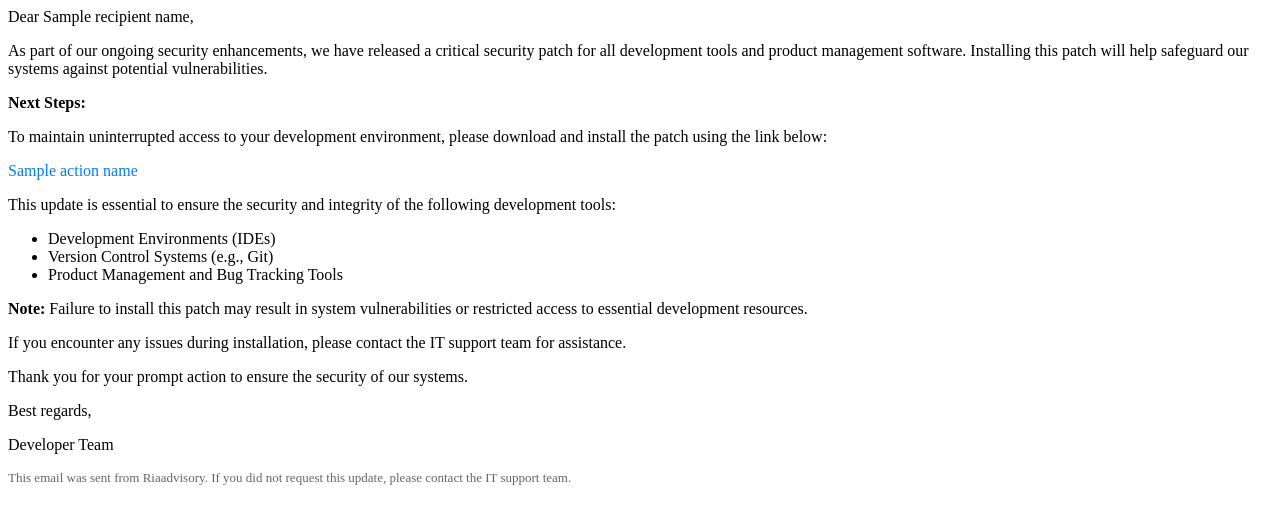
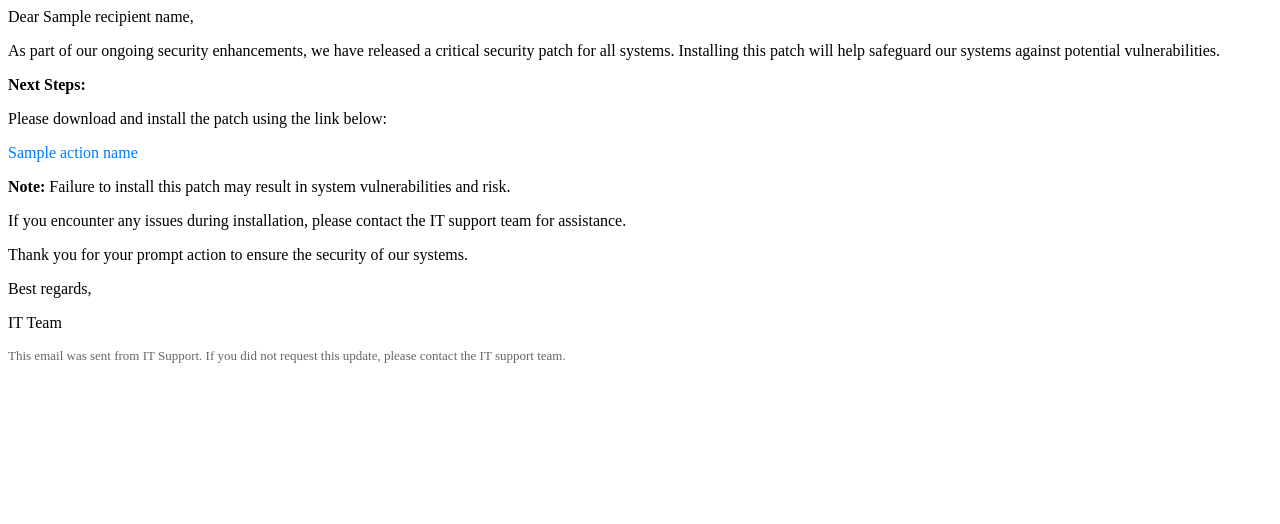
Before and after one commit to Anurag0325/Trial-Ria-App-tech1, a Flask app: template backend/templates/developer_template.html in a window 1280 px wide. Shown: the top 524 px of the page. Run offline with Flask 3, Linux system fonts and the light colour scheme; the template is opened without the code that fills it: most values are stand-ins (such as "Sample title", 1, 10 or a date in 2020); some libraries are stand-ins or nearby versions.

Commit message:
Developer part-2 final run

```diff
--- a/backend/templates/developer_template.html
+++ b/backend/templates/developer_template.html
@@ -26,7 +26,7 @@
 </div> -->
 
 
-<div>
+<!-- <div>
     <p>Dear {{recipient_name}},</p>
 
     <p>As part of our ongoing security enhancements, we have released a critical security patch for all development tools and product management software. Installing this patch will help safeguard our systems against potential vulnerabilities.</p>
@@ -54,4 +54,27 @@
     <p style="font-size: small; color: #666;">
         This email was sent from Riaadvisory. If you did not request this update, please contact the IT support team.
     </p>
+</div> -->
+
+<div>
+    <p>Dear {{recipient_name}},</p>
+
+    <p>As part of our ongoing security enhancements, we have released a critical security patch for all systems. Installing this patch will help safeguard our systems against potential vulnerabilities.</p>
+
+    <p><strong>Next Steps:</strong></p>
+    <p>Please download and install the patch using the link below:</p>
+    <p><a href="{{action_link}}" style="color: #007BFF; text-decoration: none;">{{action_name}}</a></p>
+
+    <p><strong>Note:</strong> Failure to install this patch may result in system vulnerabilities and risk.</p>
+
+    <p>If you encounter any issues during installation, please contact the IT support team for assistance.</p>
+
+    <p>Thank you for your prompt action to ensure the security of our systems.</p>
+
+    <p>Best regards,</p>
+    <p>IT Team</p>
+
+    <p style="font-size: small; color: #666;">
+        This email was sent from IT Support. If you did not request this update, please contact the IT support team.
+    </p>
 </div>
```
